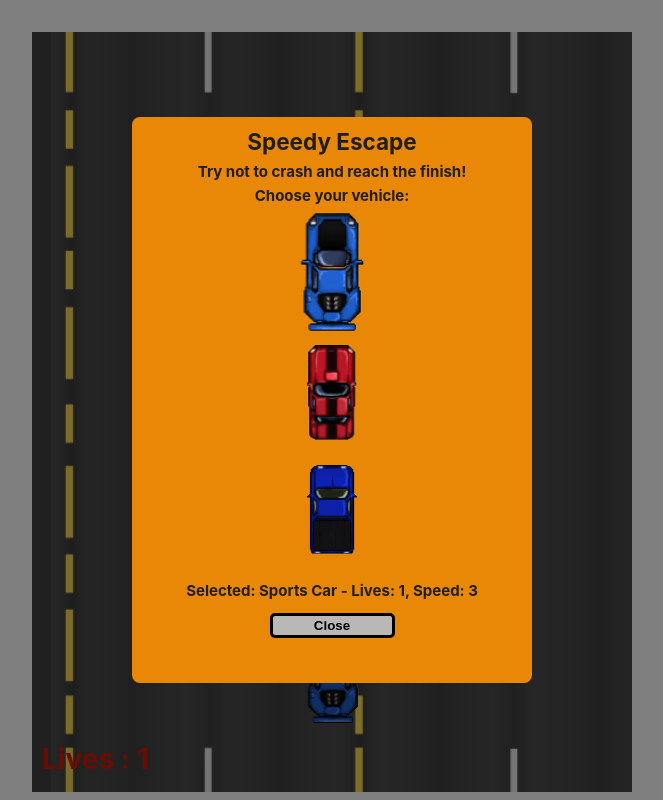
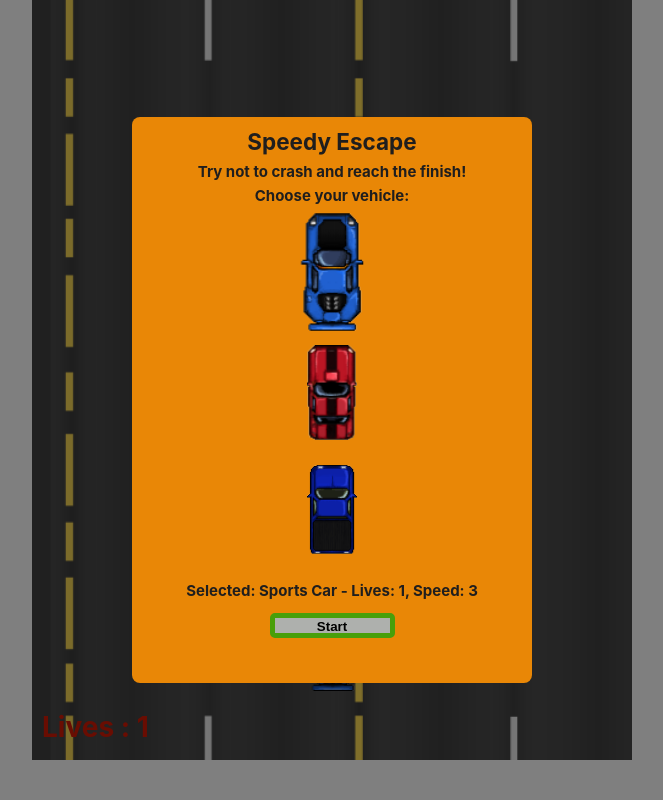
Before and after one commit to peter115342/webte1_final_PWA_Game, a Vue app: page / in a window 1280 px wide. Shown: the whole page, without its empty margins (308-971 px from the left). Built offline with nearby package versions, Linux system fonts and the light colour scheme.

Commit message:
image paths not working in production

```diff
--- a/src/App.vue
+++ b/src/App.vue
@@ -27,8 +27,10 @@ body {
   overflow: hidden;
 }
 
-@media (max-width: 1024px) {
-
+@media (max-width: 600px) {
+  .main-container {
+    height: 100vh;
+  }
 }
 </style>
 
--- a/src/assets/main.css
+++ b/src/assets/main.css
@@ -3,8 +3,9 @@
 #app {
 width: 100%;
   margin: 0 auto;
-  padding-top: 2rem;
+  padding-top: 0;
   font-weight: normal;
+  padding-bottom: 0;
 }
 
 a,
--- a/src/components/GameRender.vue
+++ b/src/components/GameRender.vue
@@ -179,7 +179,13 @@ export default {
     },
   },
   mounted() {
-    fetch('/cars.json')
+    const isProduction = process.env.NODE_ENV === 'production';
+const baseURL = isProduction
+  ? 'https://webte1.fei.stuba.sk/~xmuzslay/anbzvavapva/' // Adjust for your dev environment
+  : '/';
+const jsonPath = `${baseURL}cars.json`;
+
+    fetch(jsonPath)
       .then((response) => response.json())
       .then((data) => {
         this.vehicles = data.cars.map((car) => ({
--- a/src/components/Modal.vue
+++ b/src/components/Modal.vue
@@ -23,7 +23,7 @@
       <p id="vehicle-details" v-if="selectedVehicle">
         Selected: {{ getSelectedVehicleDetails() }}
       </p>
-        <button class="close_button" @click="closeModalAndNotify">Close</button>
+      <button class="close_button" @click="closeModalAndNotify">Start</button>
     </div>
   </div>
 </template>
@@ -41,13 +41,18 @@
     };
   },
   mounted() {
-      // Fetch the JSON data
-      fetch('/cars.json')
+    const isProduction = import.meta.env.PROD;
+    const baseURL = isProduction
+      ? 'https://webte1.fei.stuba.sk/~xmuzslay/anbzvavapva/' // Adjust for your dev environment
+      : '/';
+
+    const jsonPath = `${baseURL}cars.json`;
+    fetch(jsonPath)
       .then((response) => response.json())
       .then((data) => {
         this.vehicles = data.cars.map((car) => ({
           value: car.name.toLowerCase().replace(/\s/g, '_'),
-            image: car.url,
+          image:  car.url,
           name: car.name,
           lives: car.lives,
           speed: car.speed,
@@ -126,9 +131,9 @@
   display: block;
   margin-left: auto;
   margin-right: auto;
-    background-color: rgb(186, 183, 183);
+  background-color: rgb(174, 176, 173);
   font-weight: bolder;
-    border: 3px solid black;
+  border: 5px solid rgb(72, 159, 10);
 }
 .selected {
   transform: scale(1.25);
--- a/vite.config.js
+++ b/vite.config.js
@@ -1,8 +1,8 @@
-import { fileURLToPath, URL } from 'node:url'
-import { VitePWA } from 'vite-plugin-pwa'
+import { fileURLToPath, URL } from 'node:url';
+import { VitePWA } from 'vite-plugin-pwa';
 
-import { defineConfig } from 'vite'
-import vue from '@vitejs/plugin-vue'
+import { defineConfig } from 'vite';
+import vue from '@vitejs/plugin-vue';
 
 // https://vitejs.dev/config/
 export default defineConfig({
@@ -16,5 +16,15 @@ export default defineConfig({
     alias: {
       '@': fileURLToPath(new URL('./src', import.meta.url))
     }
-  }
-})
+  },
+  server: {
+    port: 3001,
+    open: true,
+  },
+  base: './', // Use relative path for both dev and prod
+  build: {
+    outDir: 'dist',
+    assetsDir: '',
+    sourcemap: false,
+  },
+});
```
Lines whose indentation alone changed are shown as unchanged.
